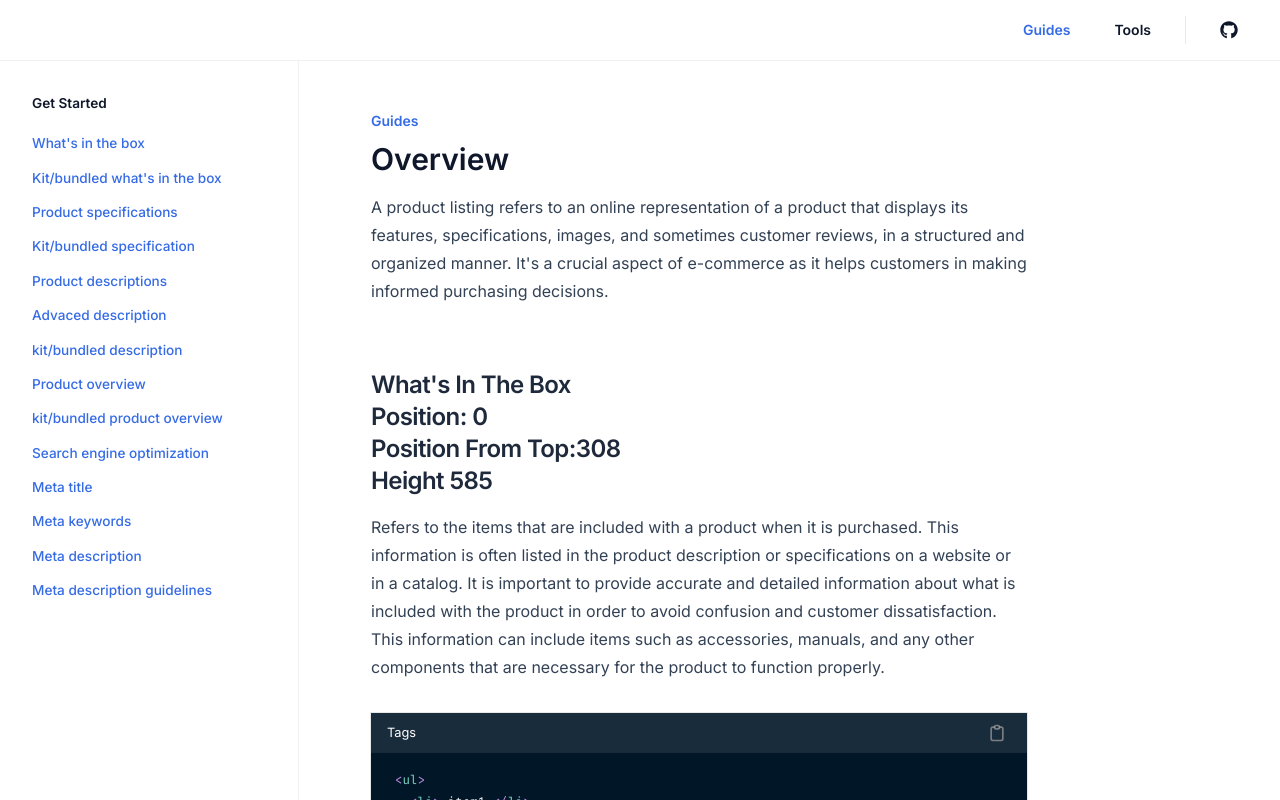
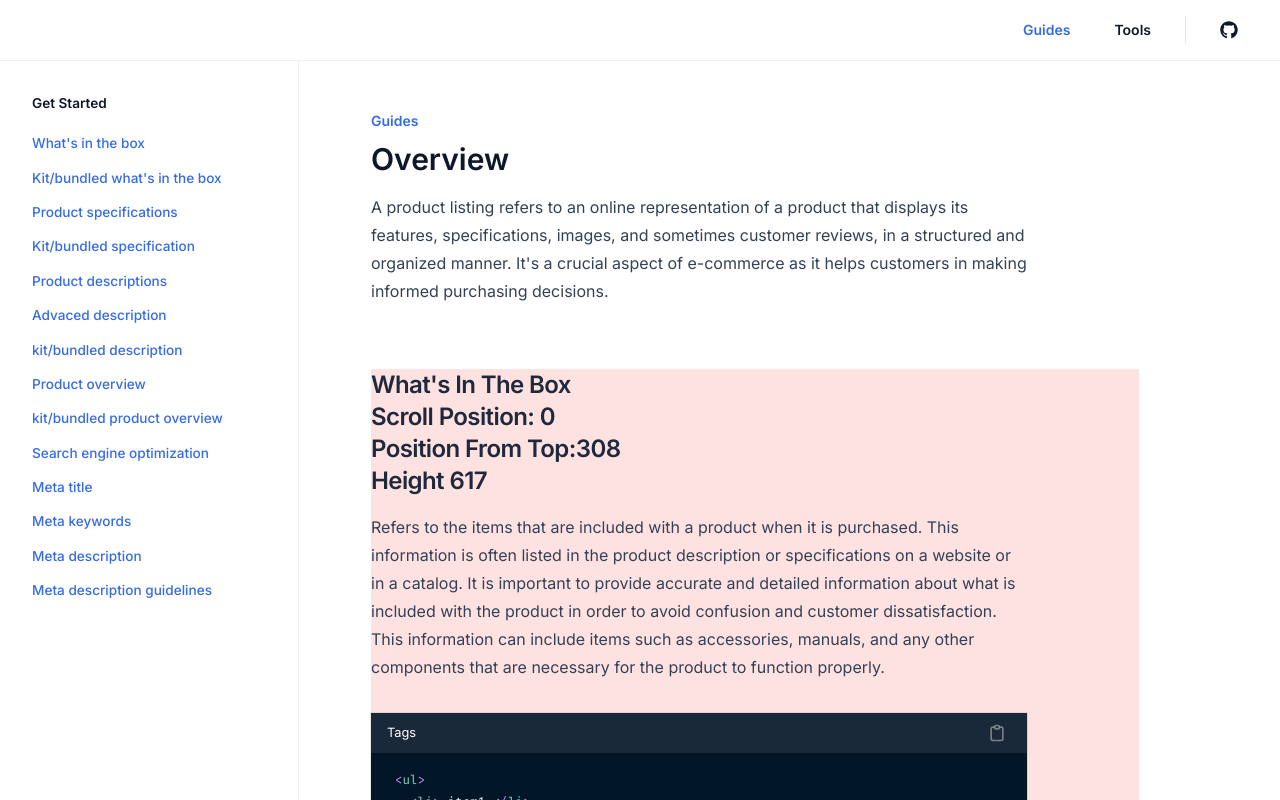
Before and after one commit to rogelcristobal/digiDirect-vite, a React (Vite) app: page /product-listing/documentation in a window 1280 px wide. Shown: the top 800 px of the page. Built offline with nearby package versions, Linux system fonts and the light colour scheme.

Commit message:
saved some test

```diff
--- a/src/components/Section.jsx
+++ b/src/components/Section.jsx
@@ -31,7 +31,6 @@ const Section = ({
       }));
     },
   });
-
   // text? 1 word=> return text: camel-case
   const camelCaseAndRemoveSpaces = (value) => {
     if (value.split(" ").Length === 1) {
@@ -51,7 +50,7 @@ const Section = ({
     <div
       ref={ref}
       id={category}
-      className="flex-auto   box-border pb-0  relative scroll-mt-28  "
+      className="flex-auto bg-red-100  box-border pb-0  relative scroll-mt-28  "
     >
       <h2
         href={hash}
@@ -60,12 +59,12 @@ const Section = ({
         }`}
       >
         {title}
-        <p>position: {position}</p>
-        <p>position from top:{entry && entry.target.offsetTop}</p>
-        <p>height {entry && entry.target.clientHeight}</p>
+        <p>scroll position: {position}</p>
+        <p>position from top:{entry && Math.floor(entry.target.offsetTop)}</p>
+        <p>height {entry && Math.floor(entry.boundingClientRect.height)}</p>
       </h2>
       <div className="box-border prose leading-7 prose-slate">{children}</div>
-      <p className="text-lg text-blue-500">{entry && position >= entry.target.offsetTop && position <= entry.target.clientHeight? 'view':null}</p>
+      <p className="text-lg text-blue-500">{entry && position >= entry.target.offsetTop && position <= entry.boundingClientRect.height? 'view':null}</p>
     </div>
   );
 };
```
